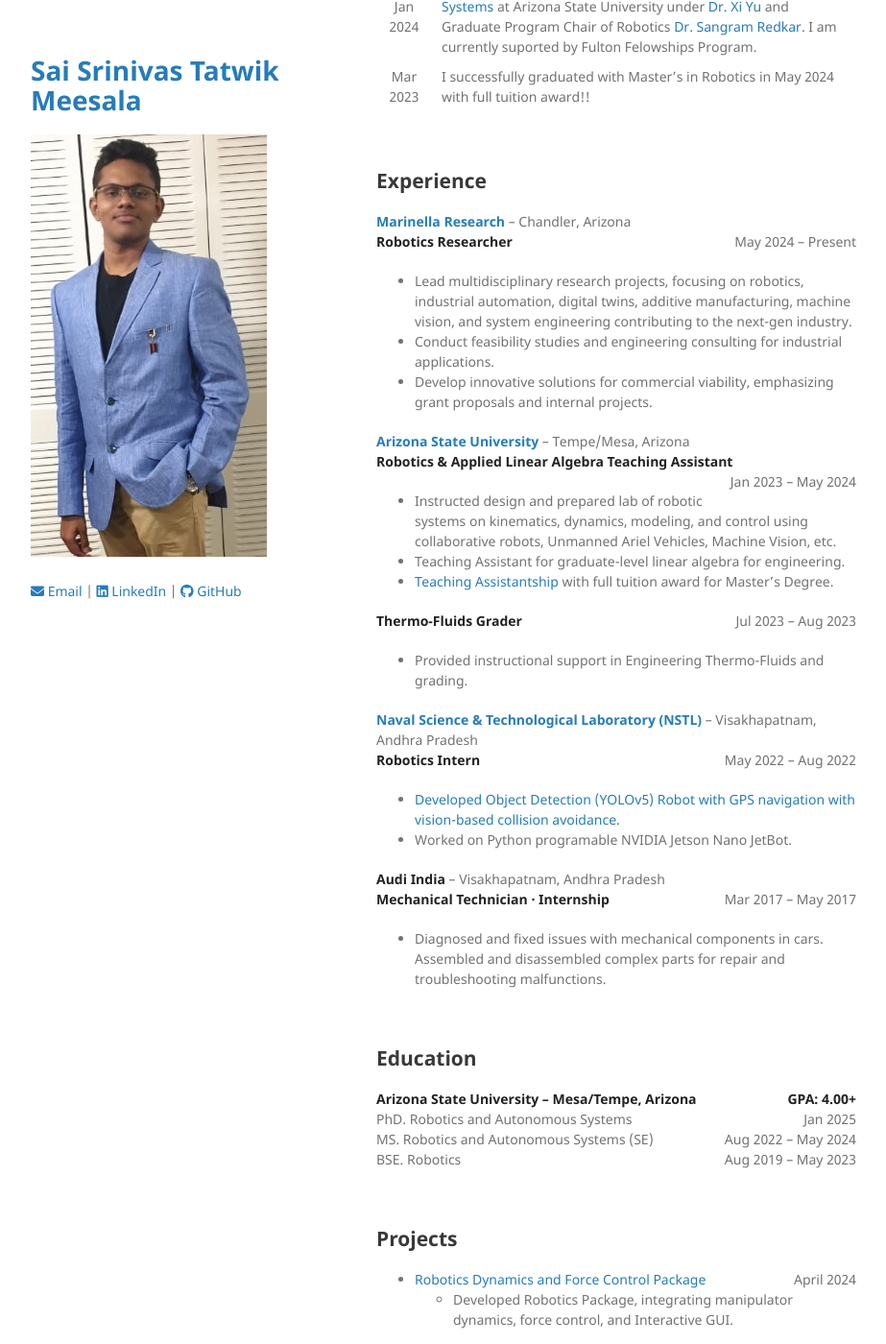
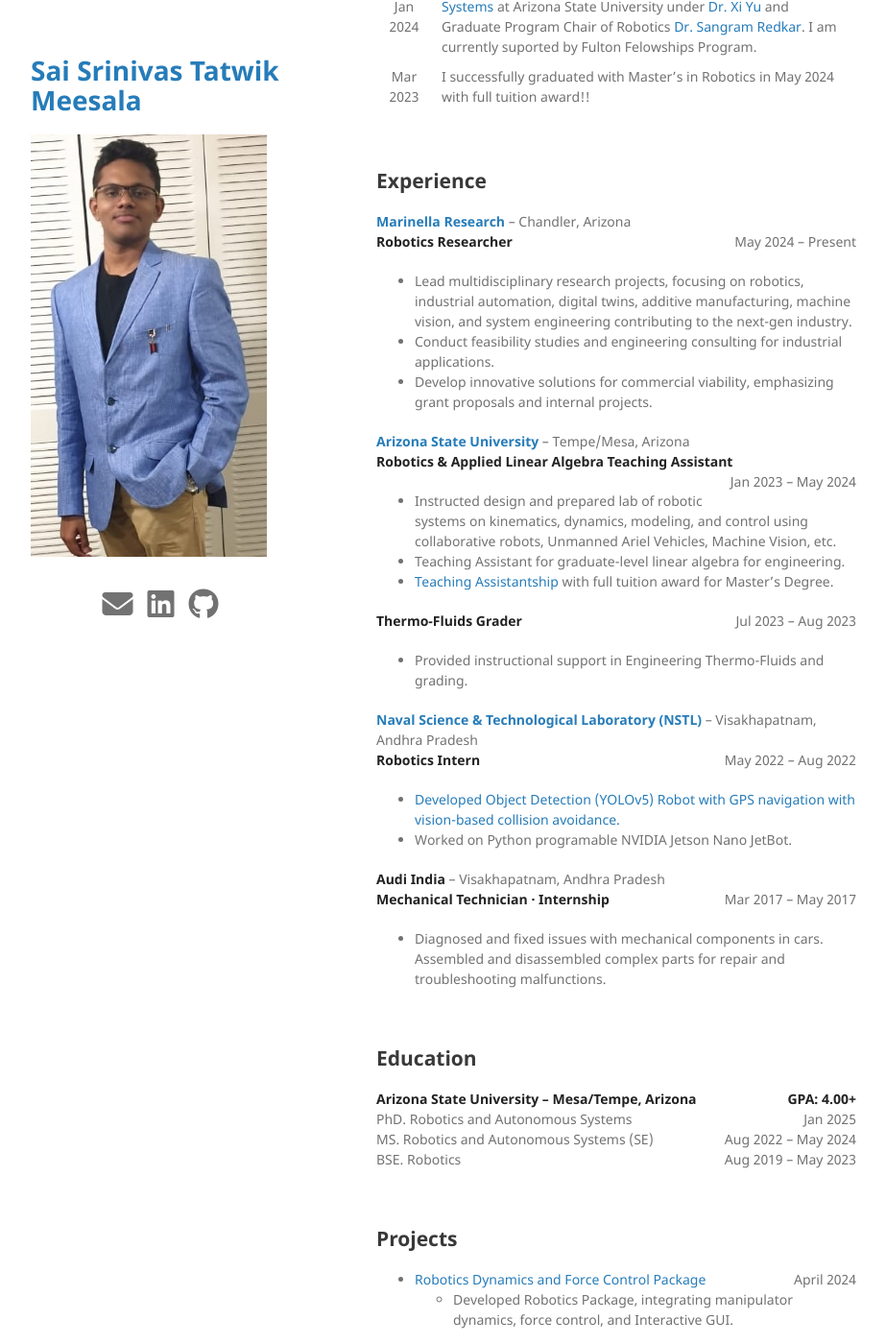
Before and after one commit to Tatwik19/Tatwik19.github.io, a Jekyll site: the page built from index.md, in a window 1280 px wide and 1400 px high, scrolled down 349 px. Shown: the whole window at 96% size, without its empty margins (178-1101 px from the left). Built offline with Jekyll 4.4.1, drawn with Linux system fonts in a browser that asks for light colours; the repository's description, which GitHub fills in, is left out.

Commit message:
Update default.html

```diff
--- a/_layouts/default.html
+++ b/_layouts/default.html
@@ -2,6 +2,25 @@
 <html lang="{{ site.lang | default: 'en-US' }}">
   <head>
     {% include head-custom.html %}
+    <style>
+      .social-icons {
+        display: flex;
+        justify-content: center;
+        align-items: center;
+        gap: 15px;
+        margin-top: 20px;
+      }
+
+      .social-icons a {
+        font-size: 2rem; /* Larger icons */
+        color: inherit; /* Inherit text color */
+        text-decoration: none; /* Remove underline */
+      }
+
+      .social-icons a:hover {
+        color: #0073e6; /* Optional hover color */
+      }
+    </style>
   </head>
   <body>
     <div class="wrapper">
@@ -15,11 +34,11 @@
         <p>{{ site.description | default: site.github.project_tagline }}</p>
 
         {% if site.show_ref_links %}
-          <p class="view">
-            <a href="mailto:{{ site.email }}"><i class="fas fa-envelope"></i> Email</a> |
-            <a href="{{ site.linkedin }}" target="_blank"><i class="fab fa-linkedin"></i> LinkedIn</a> |
-            <a href="{{ site.github.owner_url }}" target="_blank"><i class="fab fa-github"></i> GitHub</a>
-          </p>
+          <div class="social-icons">
+            <a href="mailto:{{ site.email }}" aria-label="Email"><i class="fas fa-envelope"></i></a>
+            <a href="{{ site.linkedin }}" target="_blank" aria-label="LinkedIn"><i class="fab fa-linkedin"></i></a>
+            <a href="{{ site.github.owner_url }}" target="_blank" aria-label="GitHub"><i class="fab fa-github"></i></a>
+          </div>
         {% endif %}
 
         {% if site.show_downloads %}
@@ -36,7 +55,7 @@
       </section>
 
       <footer>
-        <!-- Removed GitHub project maintenance text -->
+        <!-- No content in footer for now -->
       </footer>
     </div>
 
```
